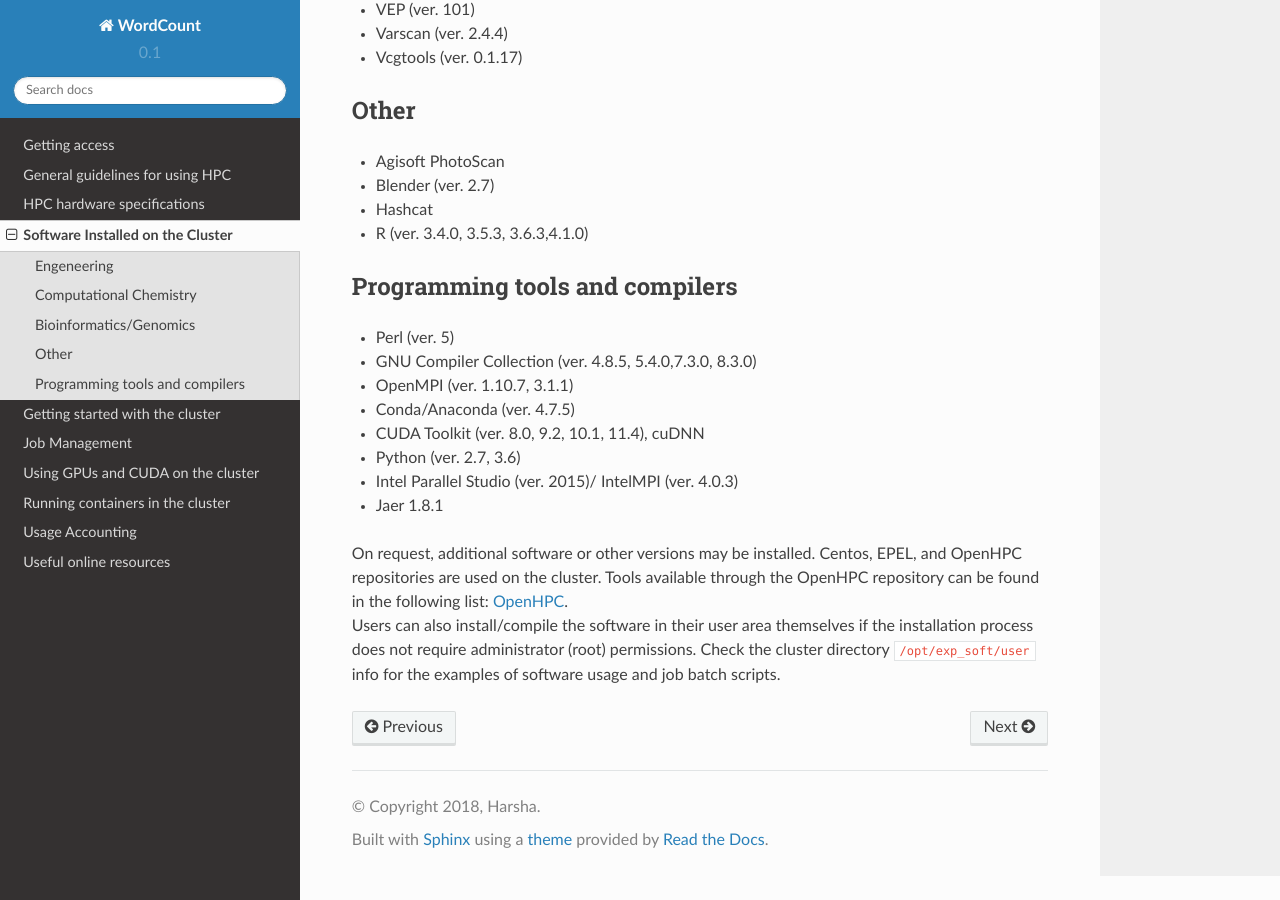
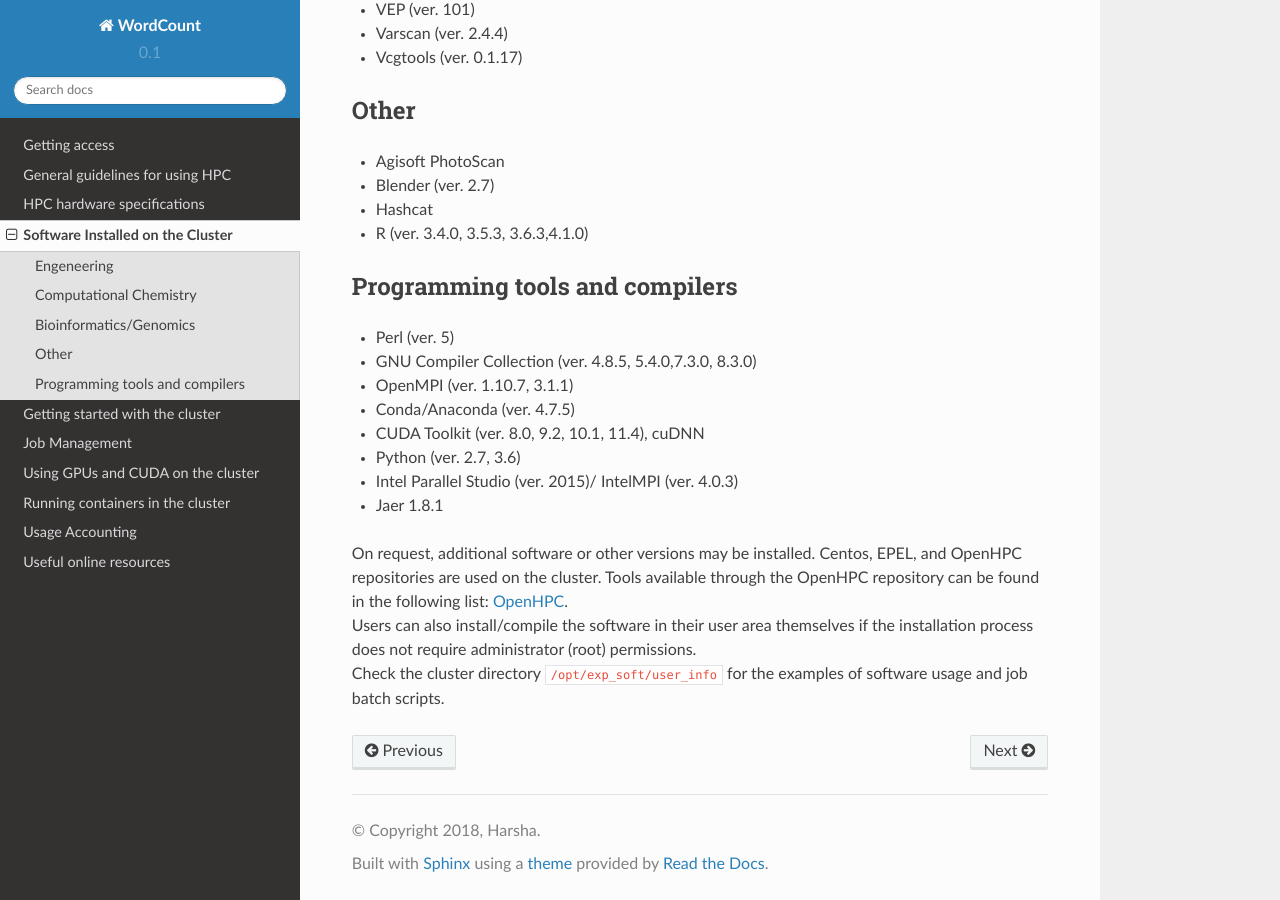
Before and after one commit to cikol/hpc-guide, a Sphinx documentation site: the page built from doc/04_software.md, in a window 1280 px wide and 900 px high, scrolled down 1290 px. Built offline with Sphinx 7.4.7 and the Read the Docs theme 2.0.0, drawn with Linux system fonts in a browser that asks for light colours; pages that are not in the unit, such as notebooks, are missing from menus.

```diff
--- a/doc/04_software.md
+++ b/doc/04_software.md
@@ -59,4 +59,4 @@ This section gives a summary of the scientific software installed on the HPC clu
 
 On request, additional software or other versions may be installed. Centos, EPEL, and OpenHPC repositories are used on the cluster. Tools available through the OpenHPC repository can be found in the following list: [OpenHPC](https://github.com/openhpc/ohpc/wiki/Component-List-v1.3.8).
 Users can also install/compile the software in their user area themselves if the installation process does not require administrator (root) permissions.
-Check the cluster directory `/opt/exp_soft/user` info for the examples of software usage and job batch scripts.
+Check the cluster directory `/opt/exp_soft/user_info` for the examples of software usage and job batch scripts.
```
